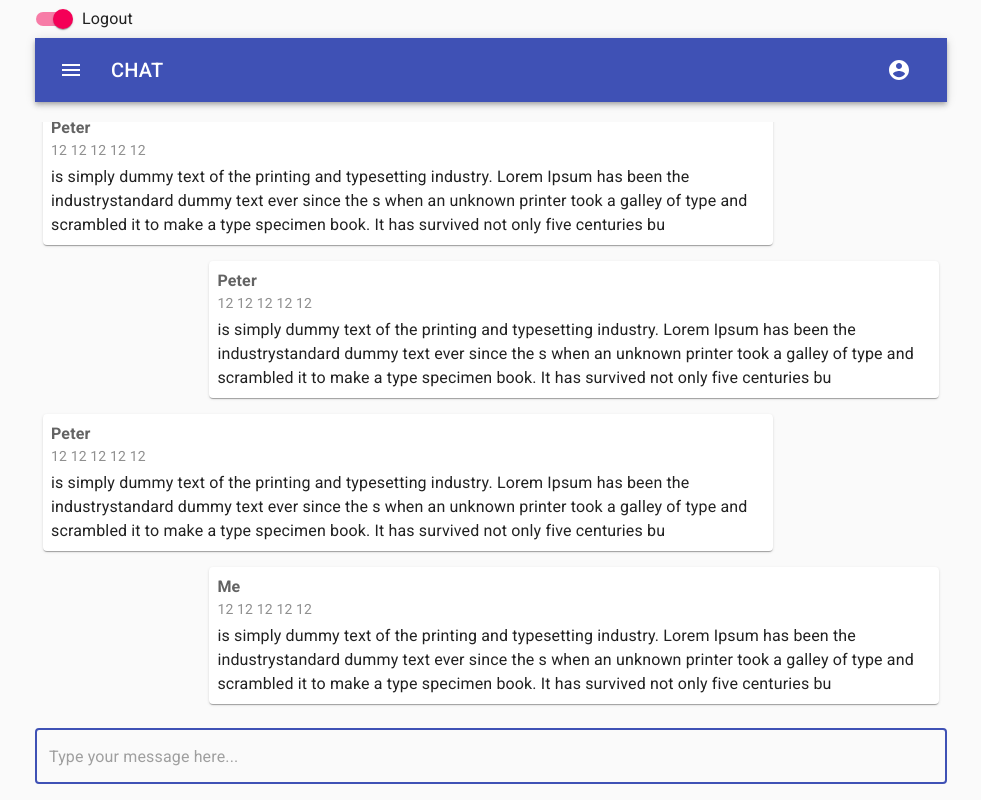
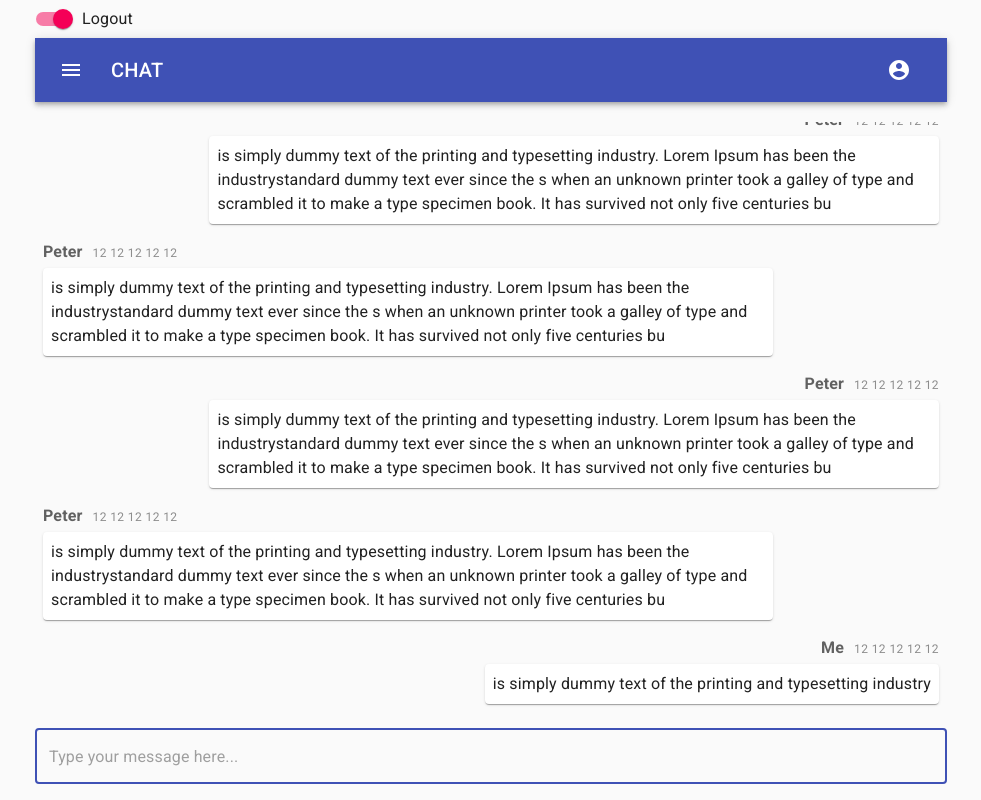
Before and after one commit to ihargit/chat-2019, a React (Create React App) app: page / in a window 1280 px wide. Shown: the whole page, without its empty margins (149-1130 px from the left). Built offline with nearby package versions, Linux system fonts and the light colour scheme.

Commit message:
fix: right message position

```diff
--- a/src/components/message.js
+++ b/src/components/message.js
@@ -1,38 +1,57 @@
 import React from "react";
 import Paper from '@material-ui/core/Paper';
-import { Typography } from '@material-ui/core';
+import { Typography, Box } from '@material-ui/core';
 import { makeStyles } from '@material-ui/core/styles';
 
 const useStyles = makeStyles(theme => ({
   root: {
     margin: theme.spacing(1),
+    maxWidth: '80%',
+  },
+  messageBody: {
     padding: theme.spacing(1),
-    width: '80%',
   },
+  messageTitle: {
+    display: 'flex',
+    // justifyContent: 'flex-end',
+    alignItems: 'baseline',
+  }
 }));
 
 export default function Message(props) {
   const classes = useStyles();
   return (
-    <Paper className={classes.root} style={{alignSelf: props.alignSelf}}>
+    <Box className={classes.root} style={{ alignSelf: props.flexEnd }} >
+      <Box className={classes.messageTitle} style={{ justifyContent: props.flexEnd }}>
         <Typography
           variant="body1"
-        style={{ marginRight: 10, fontWeight: 'bold', opacity: 0.7 }}
+          display='inline'
+          style={{
+            marginRight: 10,
+            fontWeight: 'bold',
+            opacity: 0.7
+          }}
         >
           {props.from}
         </Typography>
         <Typography
-        variant="body2"
-        style={{ opacity: 0.5 }}
+          variant="caption"
+          display='inline'
+          style={{
+            opacity: 0.5
+          }}
           gutterBottom
         >
           {props.time}
         </Typography>
+      </Box>
+      <Paper className={classes.messageBody}>
         <Typography
           variant="body1"
         >
           {props.message}
         </Typography>
       </Paper>
+    </Box>
   )
 }
--- a/src/components/messagesList.js
+++ b/src/components/messagesList.js
@@ -3,12 +3,12 @@ import Message from './message';
 
 const MessagesList = () => (
   <>
-    <Message from='Me' message=' is simply dummy text of the printing and typesetting industry. Lorem Ipsum has been the industrystandard dummy text ever since the s when an unknown printer took a galley of type and scrambled it to make a type specimen book. It has survived not only five centuries bu' time='12 12 12 12 12' alignSelf='flex-end'/>
-    <Message from='Peter' message=' is simply dummy text of the printing and typesetting industry. Lorem Ipsum has been the industrystandard dummy text ever since the s when an unknown printer took a galley of type and scrambled it to make a type specimen book. It has survived not only five centuries bu' time='12 12 12 12 12' alignSelf='flex-start'/>
-    <Message from='Peter' message=' is simply dummy text of the printing and typesetting industry. Lorem Ipsum has been the industrystandard dummy text ever since the s when an unknown printer took a galley of type and scrambled it to make a type specimen book. It has survived not only five centuries bu' time='12 12 12 12 12' alignSelf='flex-end'/>
-    <Message from='Peter' message=' is simply dummy text of the printing and typesetting industry. Lorem Ipsum has been the industrystandard dummy text ever since the s when an unknown printer took a galley of type and scrambled it to make a type specimen book. It has survived not only five centuries bu' time='12 12 12 12 12' alignSelf='flex-start'/>
-    <Message from='Peter' message=' is simply dummy text of the printing and typesetting industry. Lorem Ipsum has been the industrystandard dummy text ever since the s when an unknown printer took a galley of type and scrambled it to make a type specimen book. It has survived not only five centuries bu' time='12 12 12 12 12' alignSelf='flex-end'/>
-    <Message from='Peter' message=' is simply dummy text of the printing and typesetting industry. Lorem Ipsum has been the industrystandard dummy text ever since the s when an unknown printer took a galley of type and scrambled it to make a type specimen book. It has survived not only five centuries bu' time='12 12 12 12 12' alignSelf='flex-start'/>
+    <Message from='Me' message=' is simply dummy text of the printing and typesetting industry' time='12 12 12 12 12' flexEnd='flex-end' />
+    <Message from='Peter' message=' is simply dummy text of the printing and typesetting industry. Lorem Ipsum has been the industrystandard dummy text ever since the s when an unknown printer took a galley of type and scrambled it to make a type specimen book. It has survived not only five centuries bu' time='12 12 12 12 12' flexEnd='flex-start' />
+    <Message from='Peter' message=' is simply dummy text of the printing and typesetting industry. Lorem Ipsum has been the industrystandard dummy text ever since the s when an unknown printer took a galley of type and scrambled it to make a type specimen book. It has survived not only five centuries bu' time='12 12 12 12 12' flexEnd='flex-end' />
+    <Message from='Peter' message=' is simply dummy text of the printing and typesetting industry. Lorem Ipsum has been the industrystandard dummy text ever since the s when an unknown printer took a galley of type and scrambled it to make a type specimen book. It has survived not only five centuries bu' time='12 12 12 12 12' flexEnd='flex-start' />
+    <Message from='Peter' message=' is simply dummy text of the printing and typesetting industry. Lorem Ipsum has been the industrystandard dummy text ever since the s when an unknown printer took a galley of type and scrambled it to make a type specimen book. It has survived not only five centuries bu' time='12 12 12 12 12' flexEnd='flex-end' />
+    <Message from='Peter' message=' is simply dummy text of the printing and typesetting industry. Lorem Ipsum has been the industrystandard dummy text ever since the s when an unknown printer took a galley of type and scrambled it to make a type specimen book. It has survived not only five centuries bu' time='12 12 12 12 12' flexEnd='flex-start' />
     <Message />
     <Message />
     <Message />
```
Lines whose indentation alone changed are shown as unchanged.
